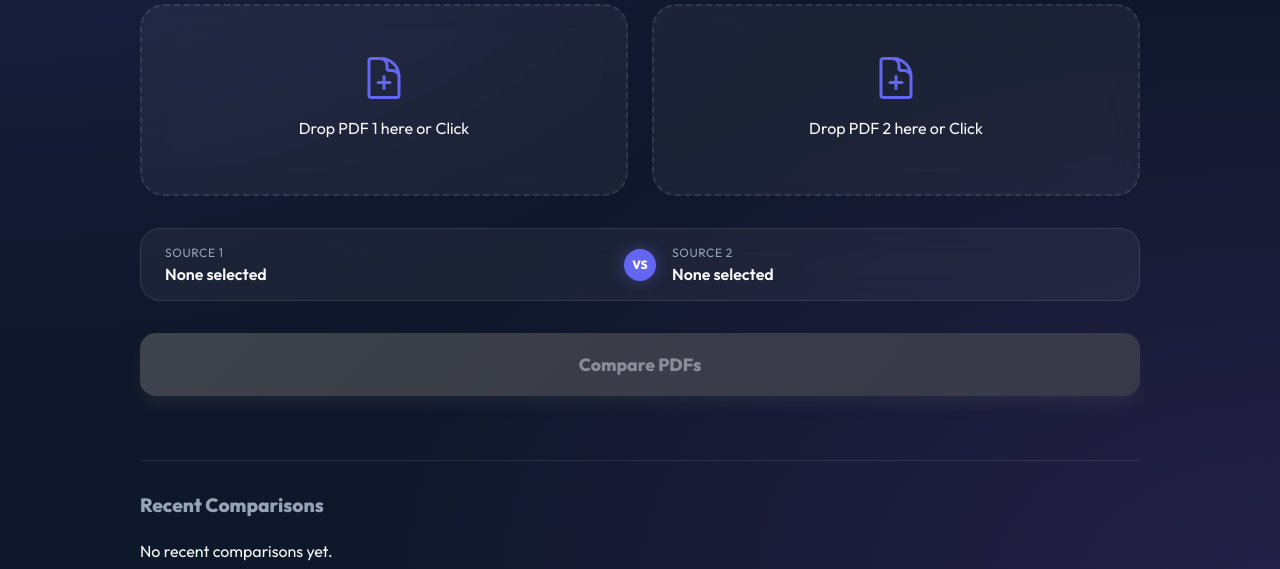
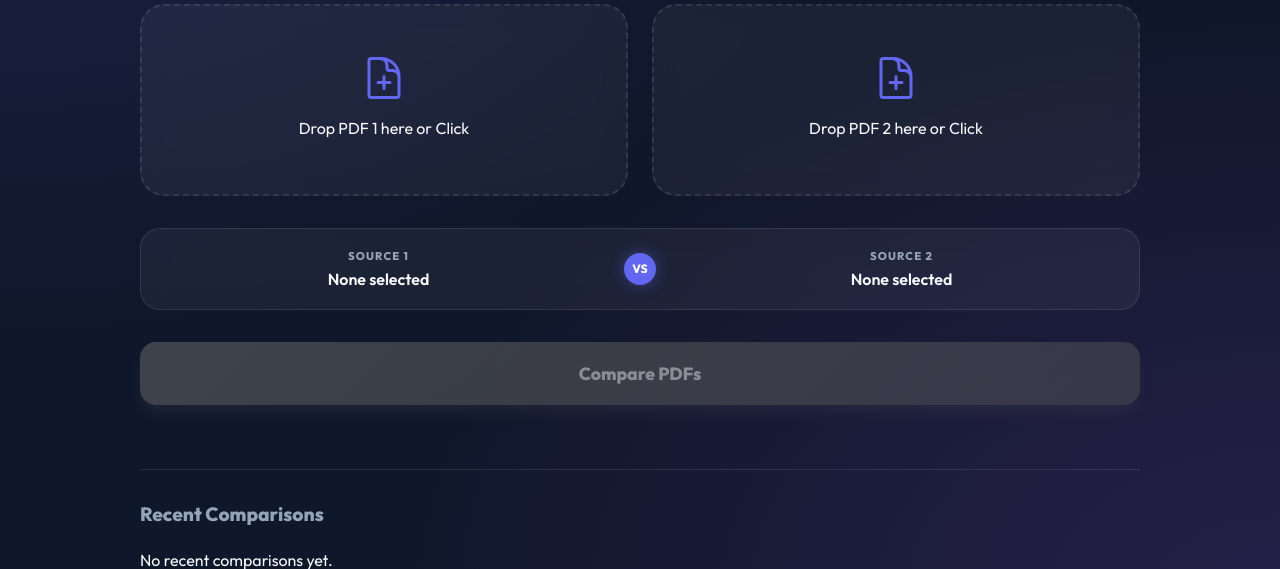
Before and after one commit to Princeg0210/Wayback-pdf-diff, a Flask app: page / in a window 1280 px wide. Shown: the part 255-824 px from the top of the page. Run offline with Flask 3, Linux system fonts and the light colour scheme.

Commit message:
text  alligned

```diff
--- a/static/css/style.css
+++ b/static/css/style.css
@@ -566,27 +566,32 @@ header p {
 .selection-summary {
     display: flex;
     align-items: center;
-    gap: 1rem;
+    justify-content: center;
+    gap: 2rem;
     margin-bottom: 2rem;
     background: var(--bg-card);
     backdrop-filter: var(--glass-blur);
     border: 1px solid var(--border);
     border-radius: 1.25rem;
-    padding: 1rem 1.5rem;
+    padding: 1.25rem 1.5rem;
 }
 
 .selection-slot {
     flex: 1;
     display: flex;
     flex-direction: column;
+    align-items: center;
+    text-align: center;
+    min-width: 0; /* Prevent overflow issues */
 }
 
 .slot-label {
-    font-size: 0.75rem;
+    font-size: 0.7rem;
     text-transform: uppercase;
     color: var(--text-muted);
-    letter-spacing: 0.05em;
-    margin-bottom: 0.25rem;
+    letter-spacing: 0.1em;
+    margin-bottom: 0.35rem;
+    font-weight: 700;
 }
 
 .slot-value {
@@ -595,6 +600,8 @@ header p {
     white-space: nowrap;
     overflow: hidden;
     text-overflow: ellipsis;
+    width: 100%;
+    max-width: 250px;
 }
 
 .vs-circle {
```
